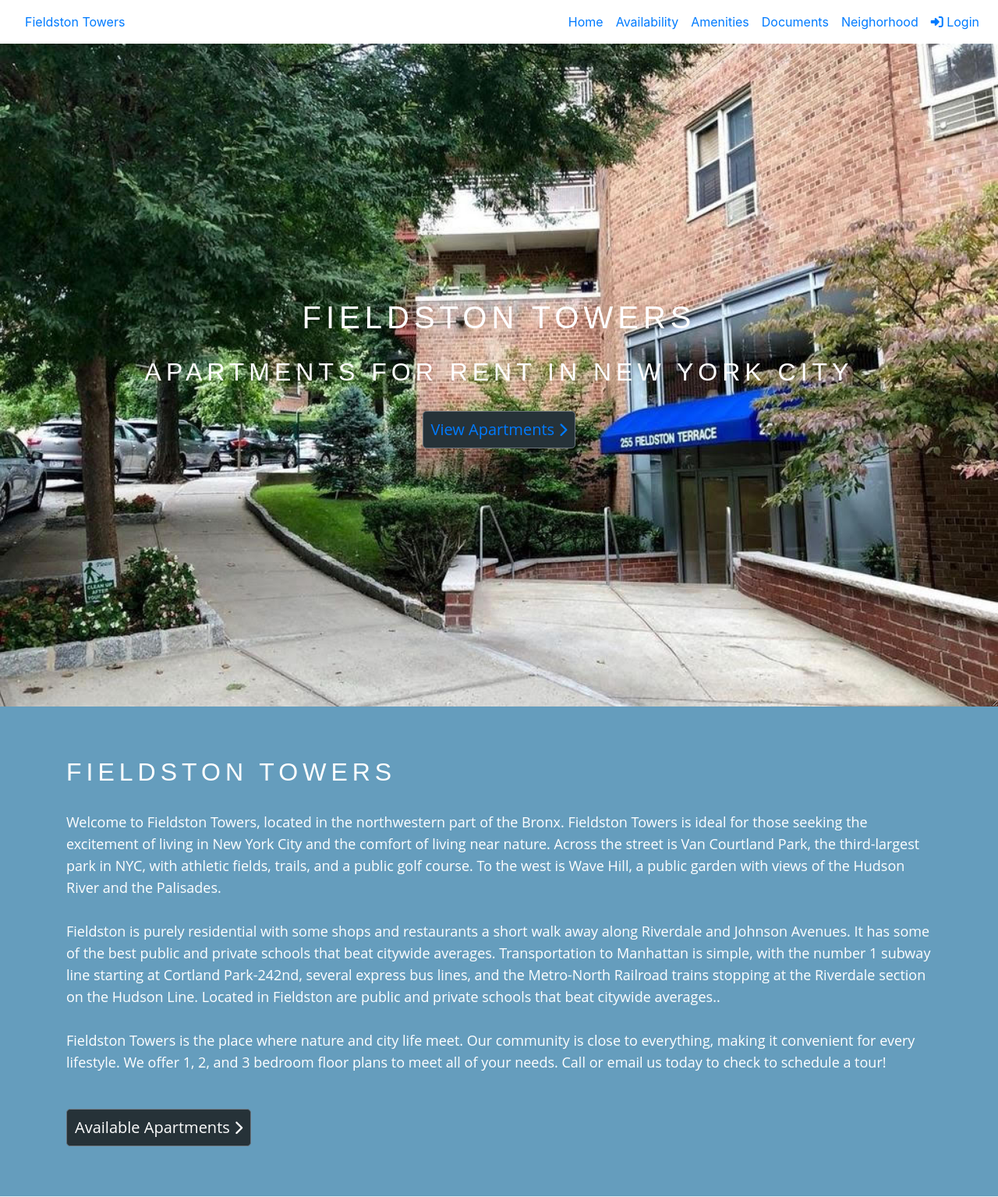
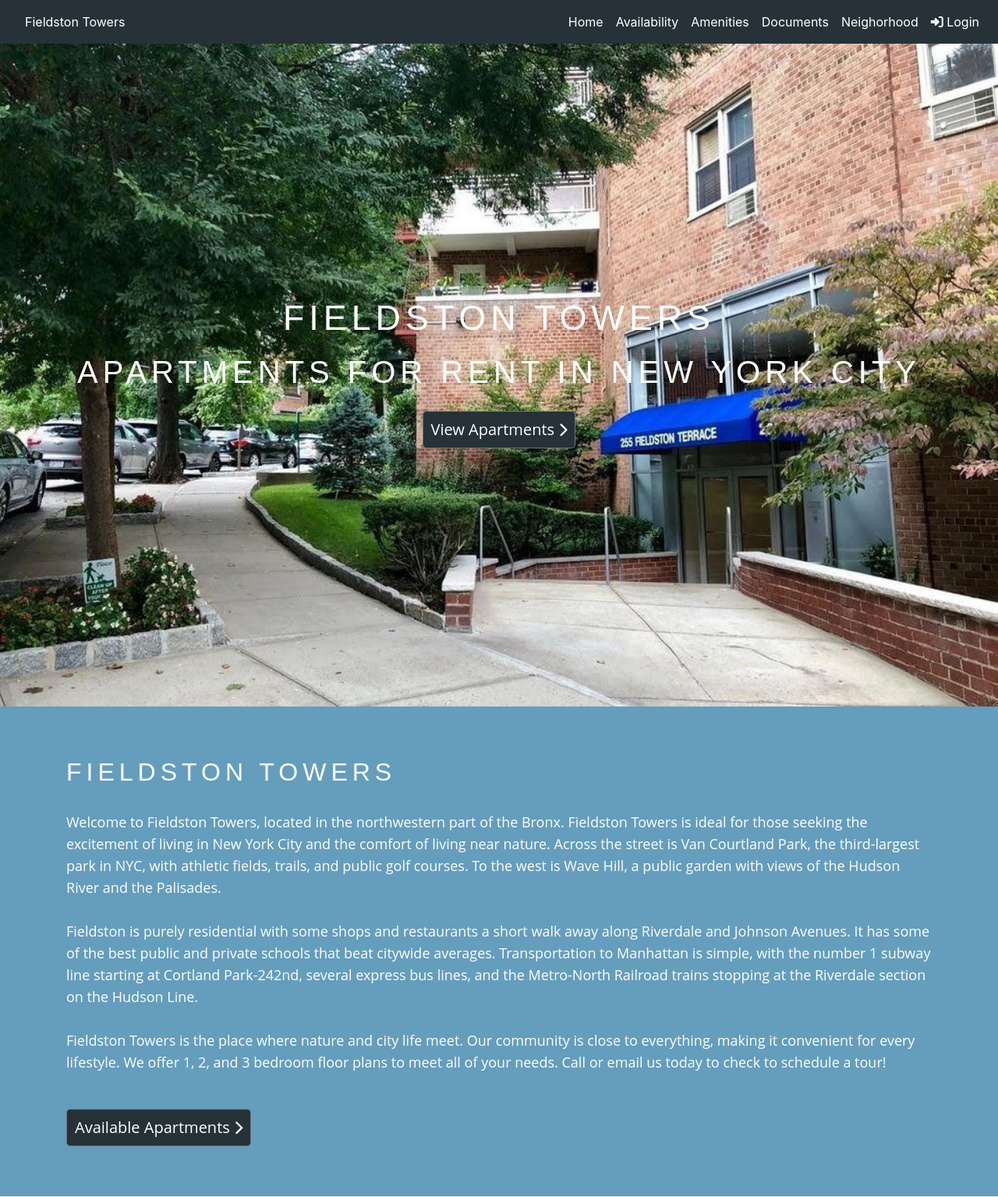
Before and after one commit to Niko2708/FieldstonTerrace, a Flask app: page / in a window 1280 px wide, after a click on "FIELDSTON NEIGHBORHOOD". Shown: the top 1535 px of the page at 78% size. Run offline with Flask 2, Linux system fonts and the light colour scheme; some libraries are stand-ins or nearby versions.

Commit message:
Style changes throught out the site, form were edited, pdf download fixed for both, and card text change

```diff
--- a/app/routes.py
+++ b/app/routes.py
@@ -54,7 +54,7 @@ def maintenance_form():
     form = MaintenanceForm()
     print(form.validate_on_submit())
     if form.validate_on_submit():
-        post = Post(title=form.title.data, body=form.body.data, author=form.author.data)
+        post = Post(title=form.title.data, body=form.body.data, start=form.start_at.data, end=form.end_at.data, date=form.date.data)
         db.session.add(post)
         db.session.commit()
         flash('Maintenance Form Successful')
--- a/app/static/css/base.css
+++ b/app/static/css/base.css
@@ -1,3 +1,11 @@
+nav{
+    background-color: #263238;
+}
+
+.nav-link{
+    color: white;
+}
+
 #footer{
     background-color: #263238;
 }
@@ -44,8 +52,20 @@
     font-family: Raleway, sans-serif;
     letter-spacing: 6px;
     font-weight: 400;
+    line-height: 40px;
     text-transform: uppercase;
-    line-height: 40px;
     margin-bottom: 30px;
     color: white;
 }
+
+.h1Size{
+    font-size: 2.8rem;
+}
+
+.h2Size{
+    font-size: 2.5rem;
+}
+
+.card-title{
+    font-family: Raleway, sans-serif !important;
+}
--- a/app/templates/amenities.html
+++ b/app/templates/amenities.html
@@ -80,7 +80,7 @@
                                 <td class="amenitieCell"><i class="fas fa-check"></i> Stainless Appliances</td>
                             </tr>
                             <tr>
-                                <td class="amenitieCell"><i class="fas fa-check"></i> Ceramic floor tiles(Kitchen)/td>
+                                <td class="amenitieCell"><i class="fas fa-check"></i> Ceramic floor tiles(Kitchen)</td>
                             </tr>
                             <tr>
                                 <td class="amenitieCell"><i class="fas fa-check"></i> Walk in Closet</td>
--- a/app/templates/base.html
+++ b/app/templates/base.html
@@ -62,7 +62,7 @@
                 <a class="nav-link" href="{{ url_for('documents') }}">Documents</a>
             </li>
             <li class="nav-item dropdown">
-                <a class="nav-link" href="{{ url_for('neighborhood') }}">Neighorhood</a>
+                <a class="nav-link" href="#">Neighorhood</a>
             </li>
             <li class="nav-item">
                 {% if current_user.is_anonymous %}
--- a/app/templates/events.html
+++ b/app/templates/events.html
@@ -7,7 +7,7 @@
 {% endblock %}
 
 {% block content %}
-<main class="background-grey">
+<main class="background-blue">
     <div class="container-fluid topSpace">
         <div class="row">
             <div class="col-md-3">
--- a/app/templates/index.html
+++ b/app/templates/index.html
@@ -10,10 +10,10 @@
 <main>
     <section class="parent" id="ApartmentEntrance" style="background-image: url('../static/img/apartment.jpg');">
         <div class="child" contenteditable>
-            <h1 class="titles">Fieldston Towers</h1>
-            <h2 class="titles">Apartments for rent in new york city</h2>
-            <button type="button" class="btn btn-secondary btn-lg buttons">
-                <a href="https://www.apartments.com/fieldston-terrace-bronx-ny/mknebwh/">View Apartments <i class="fas fa-chevron-right"></i></a>
+            <h1 class="titles h1Size">Fieldston Towers</h1>
+            <h2 class="titles h2Size">Apartments for rent in new york city</h2>
+            <button type="button" class="btn btn-secondary btn-lg buttons" onclick="location.href='https://www.apartments.com/fieldston-terrace-bronx-ny/mknebwh/'">
+                View Apartments <i class="fas fa-chevron-right"></i>
             </button>
         </div>
     </section>
@@ -26,9 +26,9 @@
                 ideal
                 for those seeking the excitement of living in New York City and the comfort of living near nature.
                 Across
-                the street is Van Courtland Park, the third-largest park in NYC, with athletic fields, trails, and a
+                the street is Van Courtland Park, the third-largest park in NYC, with athletic fields, trails, and
                 public
-                golf course. To the west is Wave Hill, a public garden with views of the Hudson River and the
+                golf courses. To the west is Wave Hill, a public garden with views of the Hudson River and the
                 Palisades.<br/><br/>
 
                 Fieldston is purely residential with some shops and restaurants a short walk away along Riverdale
@@ -37,9 +37,7 @@
                 Manhattan is simple,
                 with the number 1 subway line starting at Cortland Park-242nd, several express bus lines, and the
                 Metro-North Railroad
-                trains stopping at the Riverdale section on the Hudson Line. Located in Fieldston are public and
-                private schools that
-                beat citywide averages..<br/><br/>
+                trains stopping at the Riverdale section on the Hudson Line.<br/><br/>
 
                 Fieldston Towers is the place where nature and city life meet. Our community is close to everything,
                 making it convenient
@@ -48,8 +46,8 @@
                 schedule a tour!<br/><br/>
             </p>
 
-            <button type="button" class="btn btn-secondary btn-lg buttons">
-                <a herf="https://www.apartments.com/fieldston-terrace-bronx-ny/mknebwh/">Available Apartments <i class="fas fa-chevron-right"></i></a>
+            <button type="button" class="btn btn-secondary btn-lg buttons" onclick="location.href='https://www.apartments.com/fieldston-terrace-bronx-ny/mknebwh/'">
+                Available Apartments <i class="fas fa-chevron-right"></i>
             </button>
         </div>
     </section>
@@ -115,13 +113,14 @@
                                 <img class="card-img-top" src="{{ url_for('static', filename='img/waveHill.jpg') }}"
                                      alt="Wave Hill">
                                 <div class="card-body">
-                                    <h5 class="card-title">Big Cottonwood Canyon</h5>
+                                    <h5 class="card-title">Wave Hill</h5>
                                     <p class="card-text">
-                                        Big Cottonwood Canyon is a canyon in the Wasatch Range 12 miles southeast of
-                                        Salt Lake City in the U.S. state of Utah. The 15-mile-long canyon provides
-                                        hiking, biking, picnicking, rock-climbing, camping and fishing in the summer.
-                                        Its two ski resorts, Brighton and Solitude, are popular among skiers and
-                                        snowboarders.
+                                        An urban oasis, Wave Hill’s 28 acres sit high above the Hudson River with sweeping
+                                        views and lots of open skies--an enchanting surprise for all the senses.
+                                        Here nature is the springboard for workshops and walks, talks, contemporary art,
+                                        live performances, and more--there is always something to make, to learn or simply
+                                        experience, each moment circling back to Wave Hill’s serene setting, inviting us
+                                        to connect to nature in myriad ways.
                                     </p>
                                 </div>
                             </div>
@@ -149,11 +148,11 @@
                                 <div class="card-body">
                                     <h5 class="card-title">Bronx Zoo</h5>
                                     <p class="card-text">
-                                        Trolley Square is a partially enclosed shopping center located in Salt Lake
-                                        City,
-                                        Utah, United States. It is considered to be a trendy high-end center. The
-                                        center
-                                        is near downtown Salt Lake City and the UTA TRAX light-rail system.
+                                        The animals and exhibits at the Bronx Zoo span the globe and include tiny toads
+                                        from Tanzania and big cats from the Russian Far East. With more than 700 species,
+                                        the zoo is the perfect place to inspire animal lovers of all ages. Part of our
+                                        mission is to connect visitors to wildlife and inspire them to join our conservation
+                                        work.
                                     </p>
                                 </div>
                             </div>
@@ -178,8 +177,8 @@
                         you and your family to enjoy living in this peaceful community where everyone’s needs are met,
                         including your pets.
                     </p>
-                    <button type="button" class="btn btn-secondary btn-lg buttons">
-                        <a herf="{{ url_for('documents') }}">Our Pet Policy <i class="fas fa-chevron-right"></i></a>
+                    <button type="button" class="btn btn-secondary btn-lg buttons" onclick="window.location.href='{{ url_for( 'documents') }}'">
+                       Our Pet Policy <i class="fas fa-chevron-right"></i>
                     </button>
                 </div>
                 <div class="col s12 m6">
@@ -193,8 +192,8 @@
                         The amenities offered at Fieldston Towers provide residents with all the necessities of easy
                         living and floor plans for every lifestyle
                     </p>
-                    <button type="button" class="btn btn-secondary btn-lg buttons">
-                        <a herf="{{ url_for('amenities') }}">View Amenities <i class="fas fa-chevron-right"></i></a>
+                    <button type="button" class="btn btn-secondary btn-lg buttons"  onclick="window.location.href='{{ url_for( 'amenities') }}'">
+                       View Amenities <i class="fas fa-chevron-right"></i>
                     </button>
                 </div>
             </div>
--- a/app/templates/maintenance.html
+++ b/app/templates/maintenance.html
@@ -7,7 +7,7 @@
 {% endblock %}
 
 {% block content %}
-<main class="background-grey">
+<main class="background-blue">
     <div class="container topSpace">
         <h1>Maintenance Updates</h1>
         <div class="row">
--- a/app/templates/maintenance_form.html
+++ b/app/templates/maintenance_form.html
@@ -24,7 +24,7 @@
                         <div clas="card-body">
                             <p>Day the maintenance work will occur</p>
                             <p>Event Start:</p>
-                            <p>{{ form.dateOfEvent}}</p>
+                            <p>{{ form.date}}</p>
                             <p>Timeframe the maintenance will occur</p>
                             <div class="row">
                                 <p>Start Time: {{ form.start_at }}</p>
```
Also changed, not shown: app/templates/home.html (+5 -4 lines), app.db, 1 other file.
